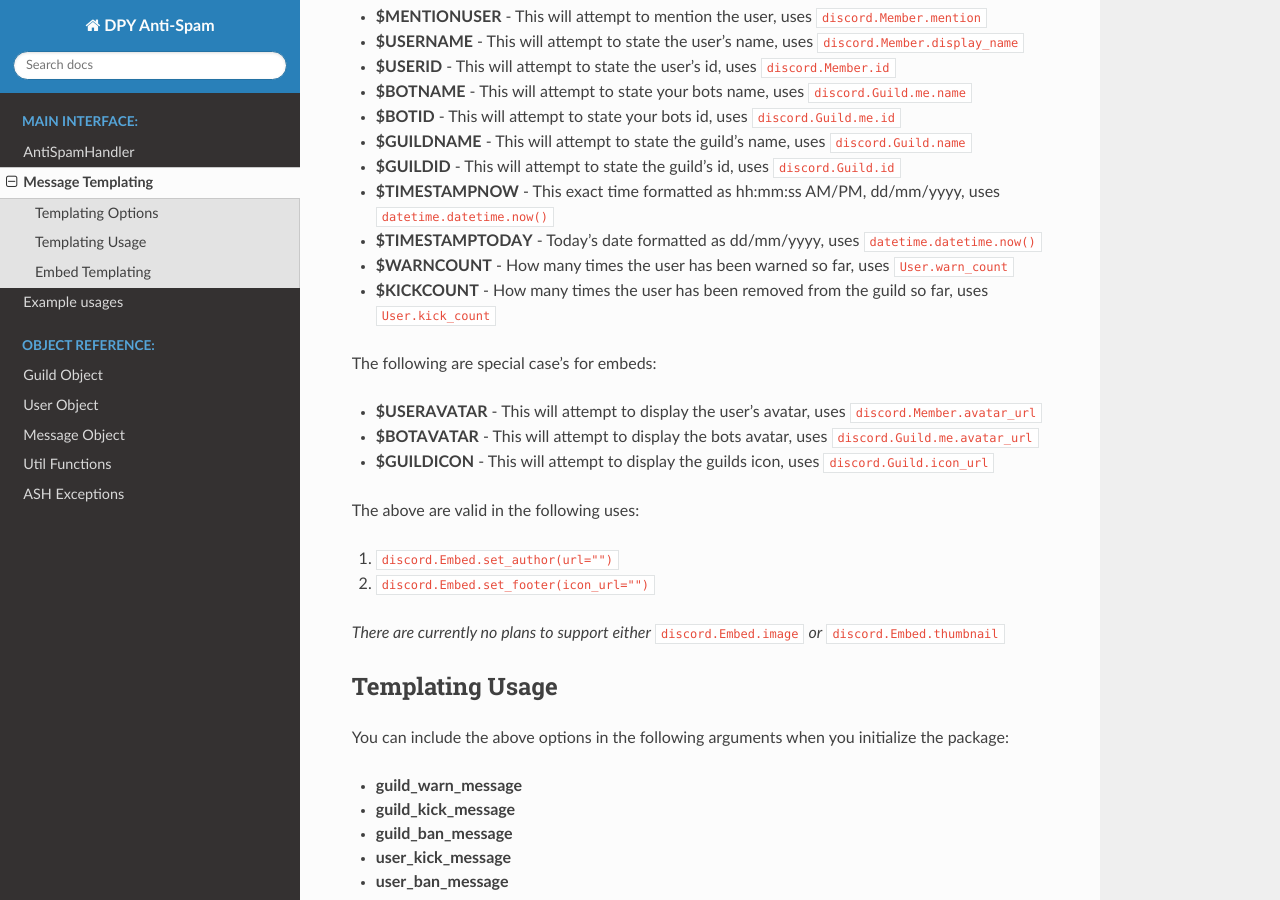
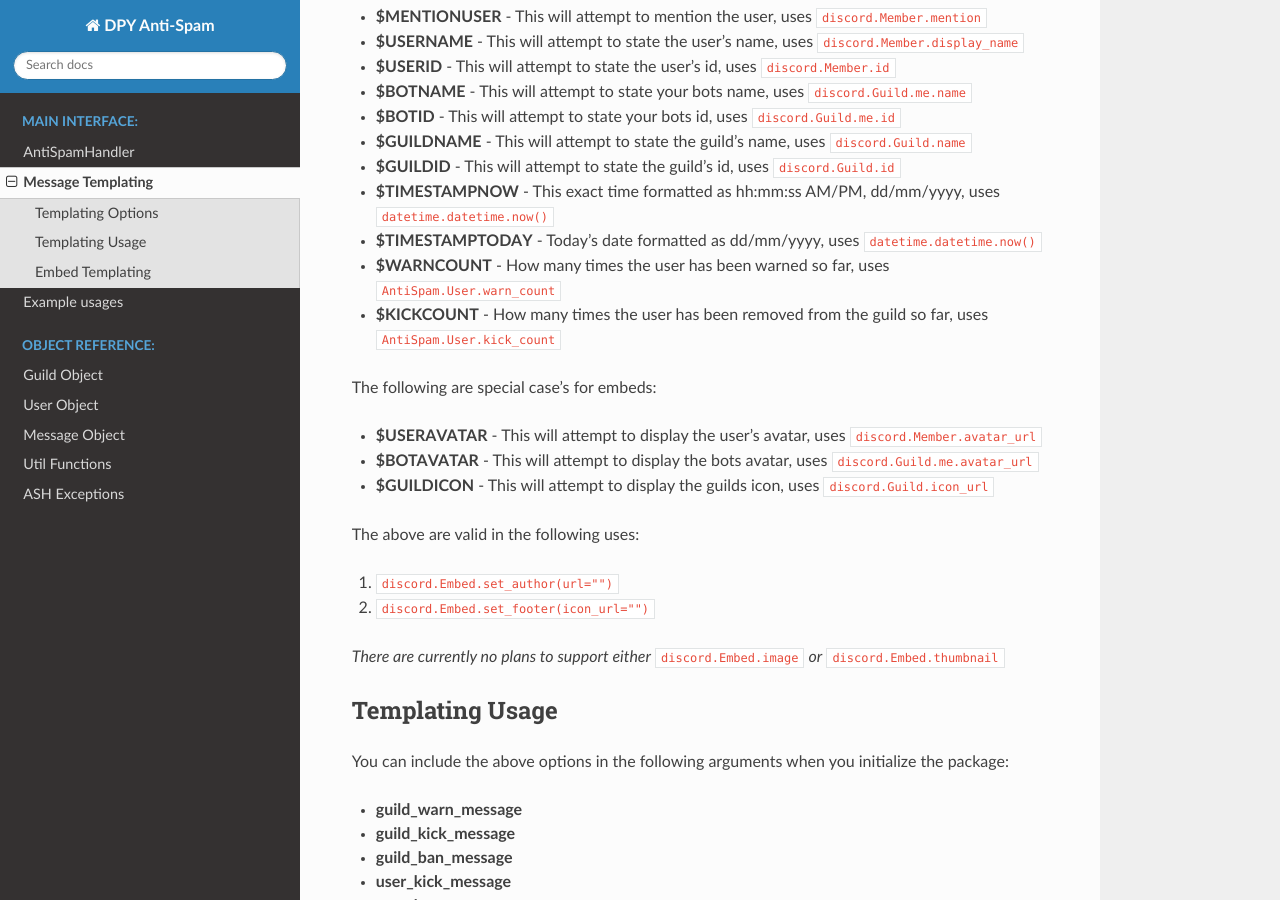
Before and after one commit to Skelmis/Discord-Anti-Spam, a Sphinx documentation site: the page built from docs/modules/options.rst, in a window 1280 px wide and 900 px high, scrolled down 307 px. Built offline with Sphinx 7.4.7 and the Read the Docs theme 2.0.0, drawn with Linux system fonts in a browser that asks for light colours.

Commit message:
:memo: Make docs more explicit

```diff
--- a/docs/modules/options.rst
+++ b/docs/modules/options.rst
@@ -21,8 +21,8 @@ The following are all the options you as the user have:
 * **$TIMESTAMPNOW** - This exact time formatted as hh:mm:ss AM/PM, dd/mm/yyyy, uses ``datetime.datetime.now()``
 * **$TIMESTAMPTODAY** - Today's date formatted as dd/mm/yyyy, uses ``datetime.datetime.now()``
 
-* **$WARNCOUNT** - How many times the user has been warned so far, uses ``User.warn_count``
-* **$KICKCOUNT** - How many times the user has been removed from the guild so far, uses ``User.kick_count``
+* **$WARNCOUNT** - How many times the user has been warned so far, uses ``AntiSpam.User.warn_count``
+* **$KICKCOUNT** - How many times the user has been removed from the guild so far, uses ``AntiSpam.User.kick_count``
 
 
 The following are special case's for embeds:
```
